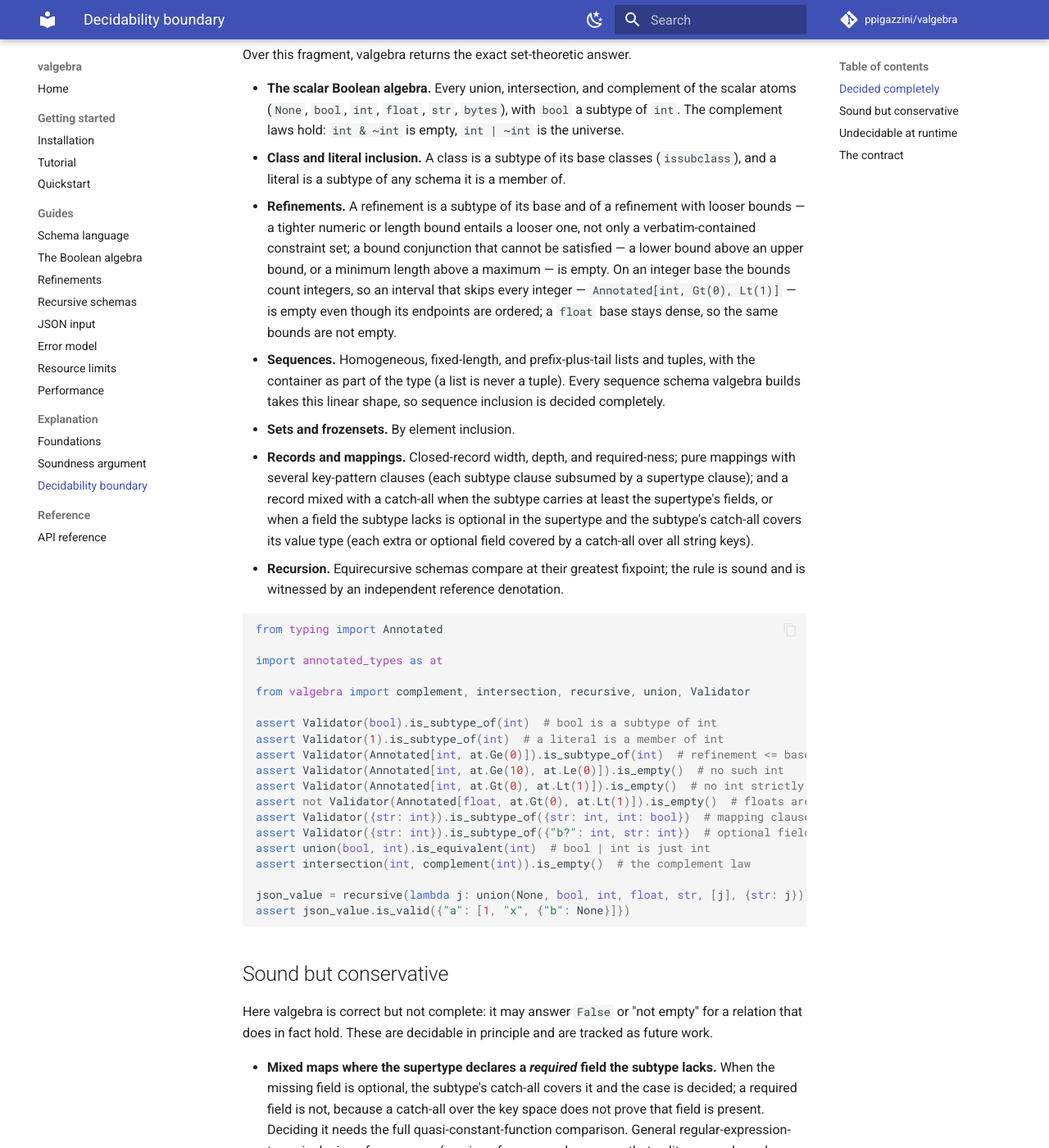
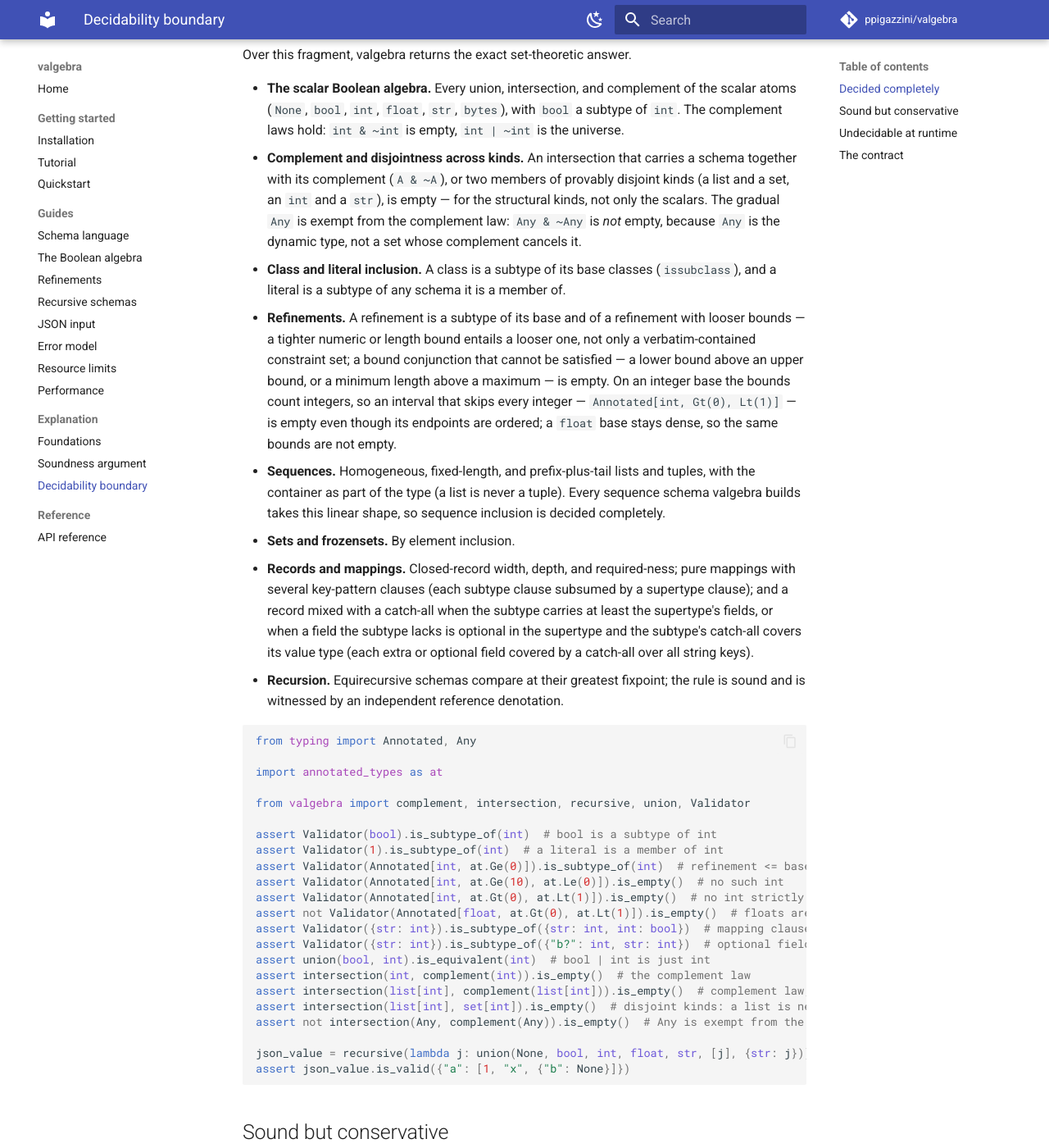
Before and after one commit to ppigazzini/valgebra, an MkDocs documentation site: the page built from docs/decidability.md, in a window 1280 px wide and 1400 px high, scrolled down 505 px. Shown: the whole window at 82% size. Built offline with MkDocs 1.6.1 and Material for MkDocs 9.7.7, drawn with Linux system fonts in a browser that asks for light colours; comment, search, counter and statistics services are not loaded.

Commit message:
docs: decide complement and disjoint-kind emptiness across all kinds
Document that is_empty reports an intersection empty when it carries a schema
together with its complement, or two members of provably disjoint kinds such as
a list and a set, for the structural kinds and not only the scalars. The gradual
Any stays exempt from the complement law. Add runnable examples to the
decidability boundary.

````diff
--- a/docs/decidability.md
+++ b/docs/decidability.md
@@ -26,6 +26,12 @@
   scalar atoms (`None`, `bool`, `int`, `float`, `str`, `bytes`), with `bool` a
   subtype of `int`. The complement laws hold: `int & ~int` is empty, `int | ~int`
   is the universe.
+- **Complement and disjointness across kinds.** An intersection that carries a
+  schema together with its complement (`A & ~A`), or two members of provably
+  disjoint kinds (a list and a set, an `int` and a `str`), is empty — for the
+  structural kinds, not only the scalars. The gradual `Any` is exempt from the
+  complement law: `Any & ~Any` is *not* empty, because `Any` is the dynamic type,
+  not a set whose complement cancels it.
 - **Class and literal inclusion.** A class is a subtype of its base classes
   (`issubclass`), and a literal is a subtype of any schema it is a member of.
 - **Refinements.** A refinement is a subtype of its base and of a refinement with
@@ -51,7 +57,7 @@
   rule is sound and is witnessed by an independent reference denotation.
 
 ```python
-from typing import Annotated
+from typing import Annotated, Any
 
 import annotated_types as at
 
@@ -67,6 +73,9 @@
 assert Validator({str: int}).is_subtype_of({"b?": int, str: int})  # optional field, catch-all covers it
 assert union(bool, int).is_equivalent(int)  # bool | int is just int
 assert intersection(int, complement(int)).is_empty()  # the complement law
+assert intersection(list[int], complement(list[int])).is_empty()  # complement law, structurally
+assert intersection(list[int], set[int]).is_empty()  # disjoint kinds: a list is never a set
+assert not intersection(Any, complement(Any)).is_empty()  # Any is exempt from the complement law
 
 json_value = recursive(lambda j: union(None, bool, int, float, str, [j], {str: j}))
 assert json_value.is_valid({"a": [1, "x", {"b": None}]})
````
